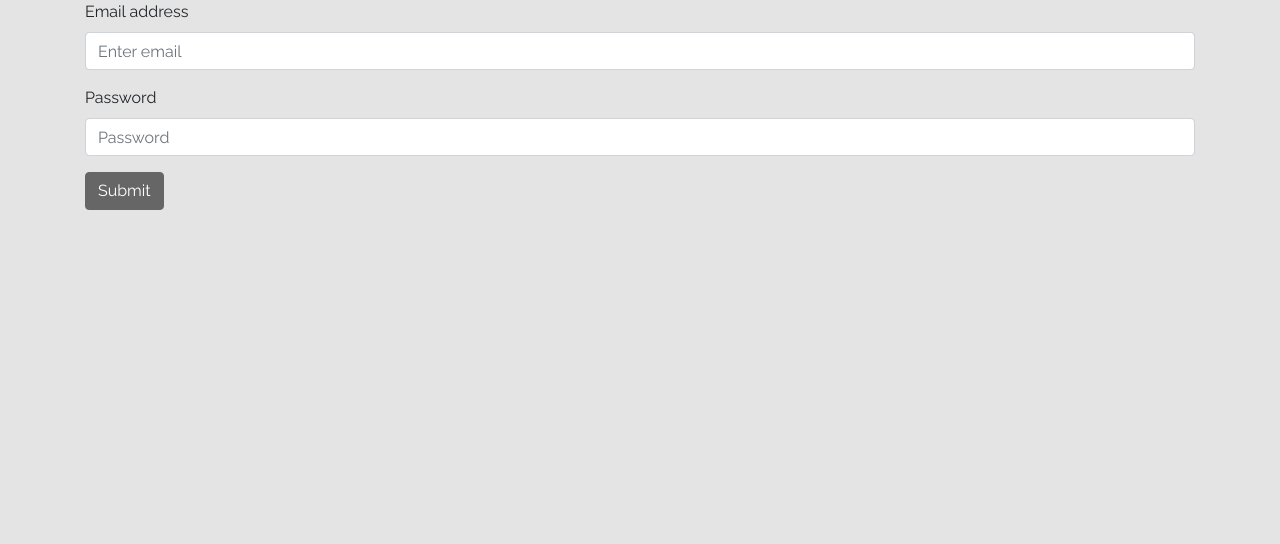
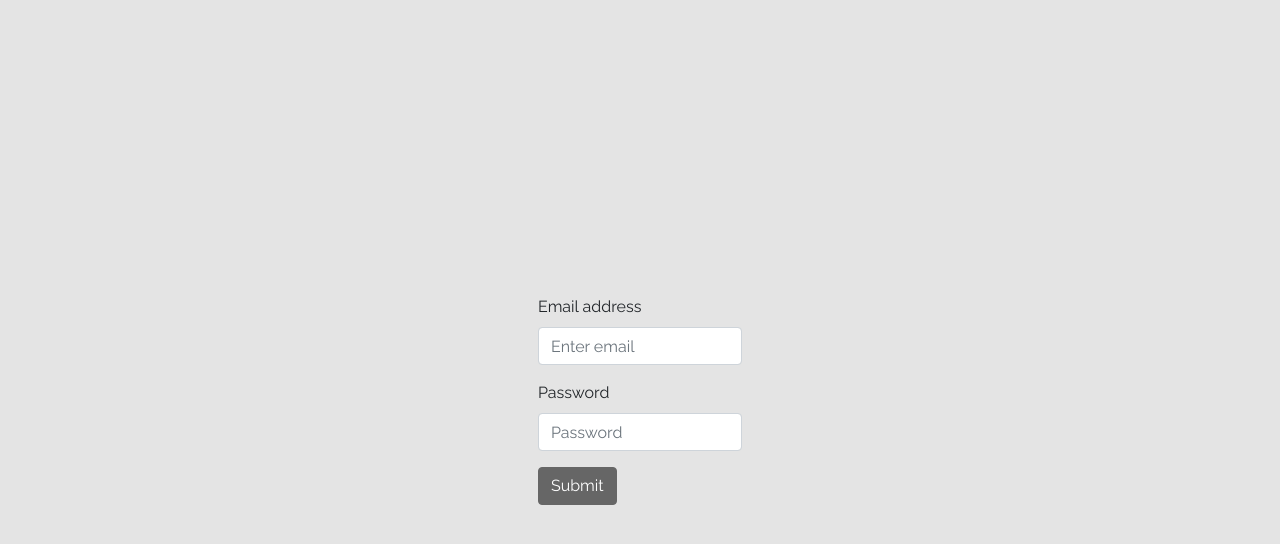
Before and after one commit to toshetoo/VueJSMovieApp, a Vue app: page / in a window 1280 px wide. Shown: the top 544 px of the page. Built offline with nearby package versions, Linux system fonts and the light colour scheme; what vue-moment would draw is missing.

Commit message:
Style the login component

```diff
--- a/src/components/Auth/Login.vue
+++ b/src/components/Auth/Login.vue
@@ -1,6 +1,6 @@
 <template>
-  <div class="container">
-    <div class="login-form-holder">
+  <div class="container h-100 justify-content-center d-flex">
+    <div class="login-form-holder justify-content-center align-items-center d-flex">
       <form>
         <div class="form-group">
           <label for="email">Email address</label>
```
